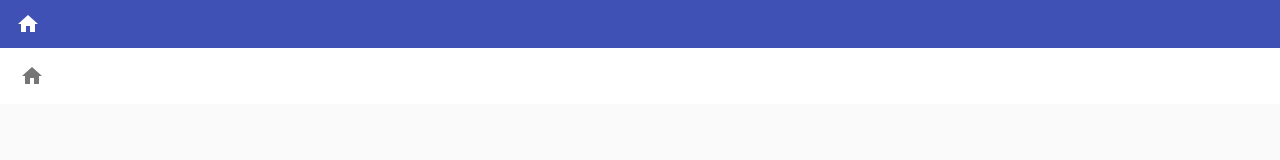
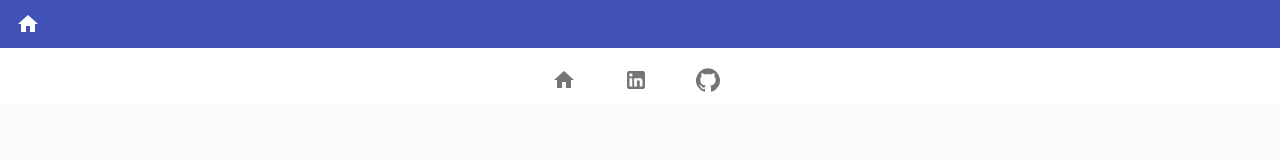
Before and after one commit to skoobydont/portfolio, a React (Create React App) app: page / in a window 1280 px wide. Shown: the top 160 px of the page. Built offline with nearby package versions, Linux system fonts and the light colour scheme.

Commit message:
added linkedin and github links to bottom nav

```diff
--- a/src/components/FooterComponent.jsx
+++ b/src/components/FooterComponent.jsx
@@ -4,33 +4,65 @@ import { useHistory } from 'react-router';
 import BottomNavigation from '@material-ui/core/BottomNavigation';
 import BottomNavigationAction from '@material-ui/core/BottomNavigationAction';
 import { makeStyles } from '@material-ui/core';
-import IconButton from '@material-ui/core/IconButton';
+import Tooltip from '@material-ui/core/Tooltip';
 // Icons
 import HomeIcon from '@material-ui/icons/Home';
+import LinkedInIcon from '@material-ui/icons/LinkedIn';
+import GitHubIcon from '@material-ui/icons/GitHub';
 
 const useStyles = makeStyles((theme) => ({
   root: {
     display: 'flex',
     flexDirection: 'row',
-    justifyContent: 'start',
+    justifyContent: 'center',
   },
   icon: {
     maxWidth: theme.spacing(5),
-    marginBottom: theme.spacing(1),
+    // marginBottom: theme.spacing(1),
     marginLeft: theme.spacing(-1),
+    '& :hover': {
+      color: "#FFF",
+    },
   },
 }));
 
 const Footer = () => {
   const classes = useStyles();
   const history = useHistory();
-  const handleHomeRedirect = () => history?.push('/portfolio');
+  const handleHomeRedirect = () => history?.push(process.env.REACT_APP_HOME_URL);
+  const handleOpenTab = (link) => {
+    const win = window.open(link, "_blank");
+    win.focus();
+    return null;
+  }
   return (
     <BottomNavigation className={classes.root}>
       <BottomNavigationAction
-        icon={<HomeIcon />}
+        icon={(
+          <Tooltip title="Home">
+            <HomeIcon />
+          </Tooltip>
+        )}
         className={classes.icon}
         onClick={handleHomeRedirect}
+      />
+      <BottomNavigationAction
+        icon={(
+          <Tooltip title="LinkedIn">
+            <LinkedInIcon />
+          </Tooltip>
+        )}
+        className={classes.icon}
+        onClick={() => handleOpenTab(process.env.REACT_APP_LINKED_IN_URL)}
+      />
+      <BottomNavigationAction
+        icon={(
+          <Tooltip title="GitHub">
+            <GitHubIcon />
+          </Tooltip>
+        )}
+        className={classes.icon}
+        onClick={() => handleOpenTab(process.env.REACT_APP_GITHUB_URL)}
       />
     </BottomNavigation>
   );
```
Also changed, not shown: 1 other file (tests, documents, lock files or other folders).
